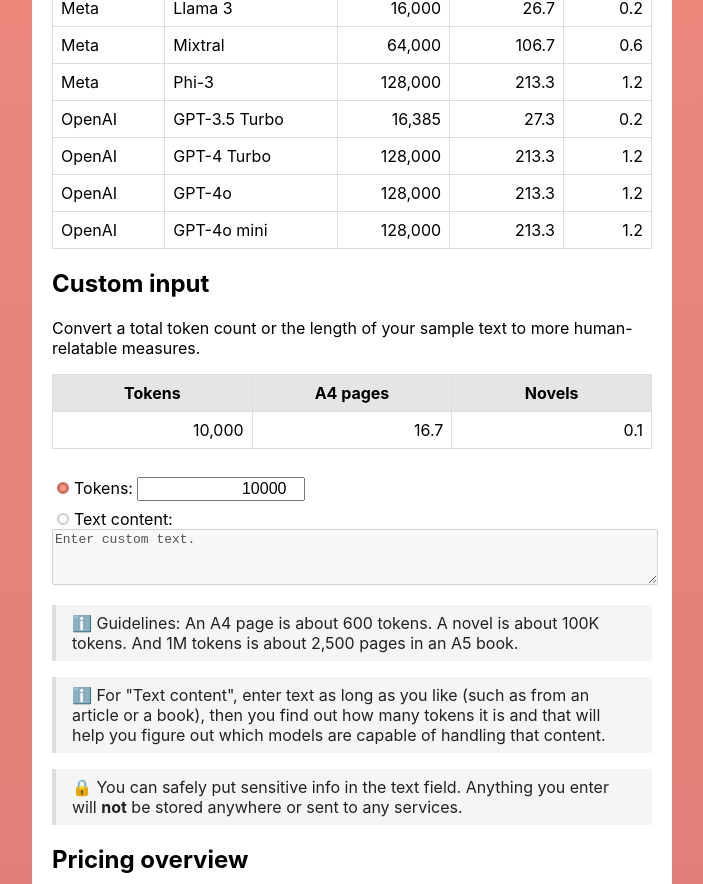
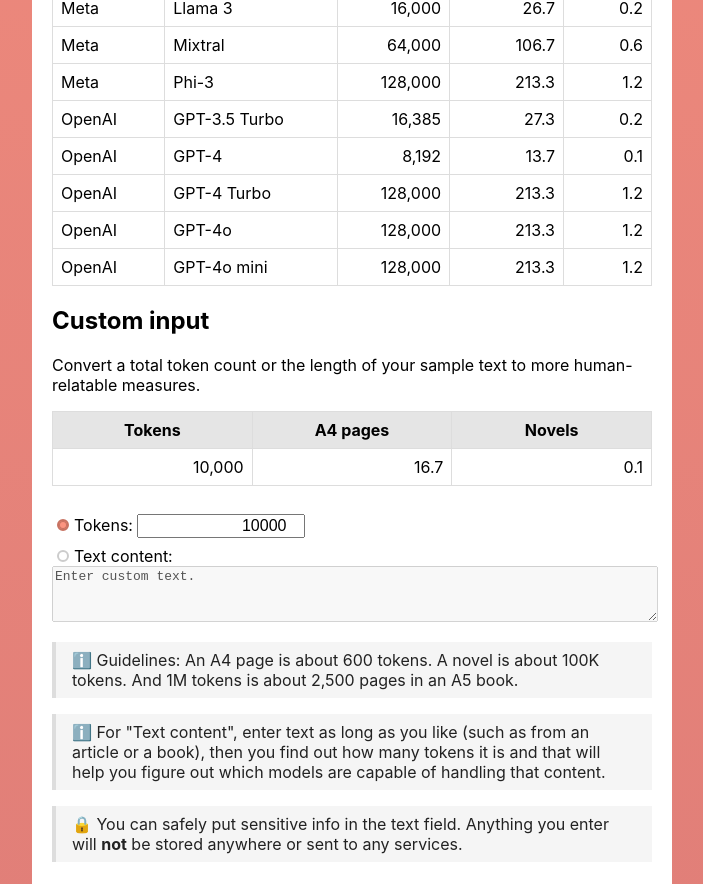
Before and after one commit to MichaelCurrin/token-translator, a React (Create React App) app: page / in a window 1280 px wide. Shown: the part 1440-2324 px from the top of the page, without its empty margins (288-991 px from the left). Built offline with nearby package versions, Linux system fonts and the light colour scheme.

Commit message:
add GPT4

```diff
--- a/src/constants.js
+++ b/src/constants.js
@@ -10,6 +10,7 @@
   { provider: 'OpenAI', modelName: 'GPT-4o', tokens: 128000 },
   { provider: 'OpenAI', modelName: 'GPT-4o mini', tokens: 128000 },
   { provider: 'OpenAI', modelName: 'GPT-4 Turbo', tokens: 128000 },
+  { provider: 'OpenAI', modelName: 'GPT-4', tokens: 8192 },
   { provider: 'OpenAI', modelName: 'GPT-3.5 Turbo', tokens: 16385 },
   { provider: 'Meta', modelName: 'Llama 3', tokens: 16000 },
   { provider: 'Meta', modelName: 'Llama 2', tokens: 8000 },
```
